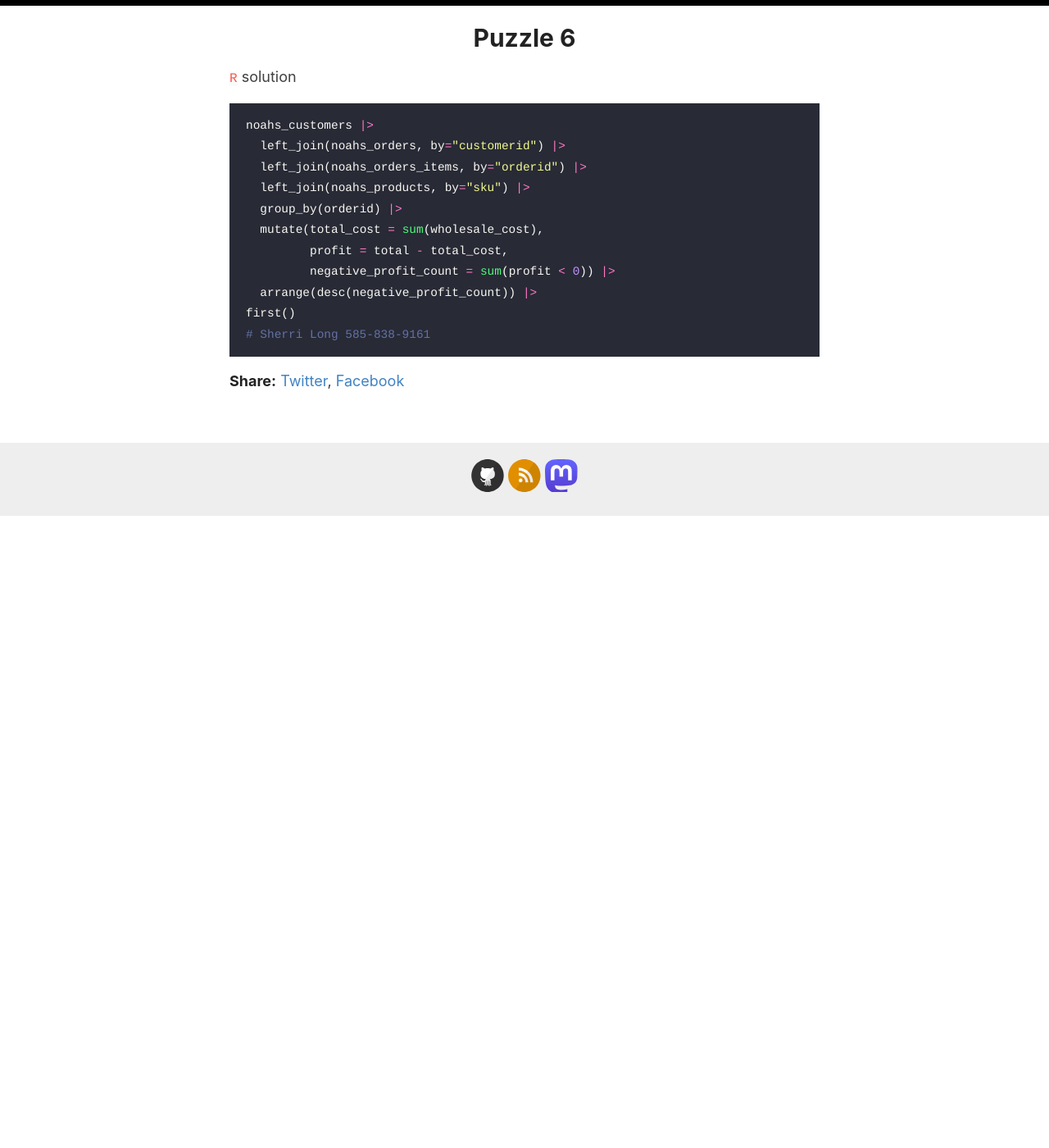
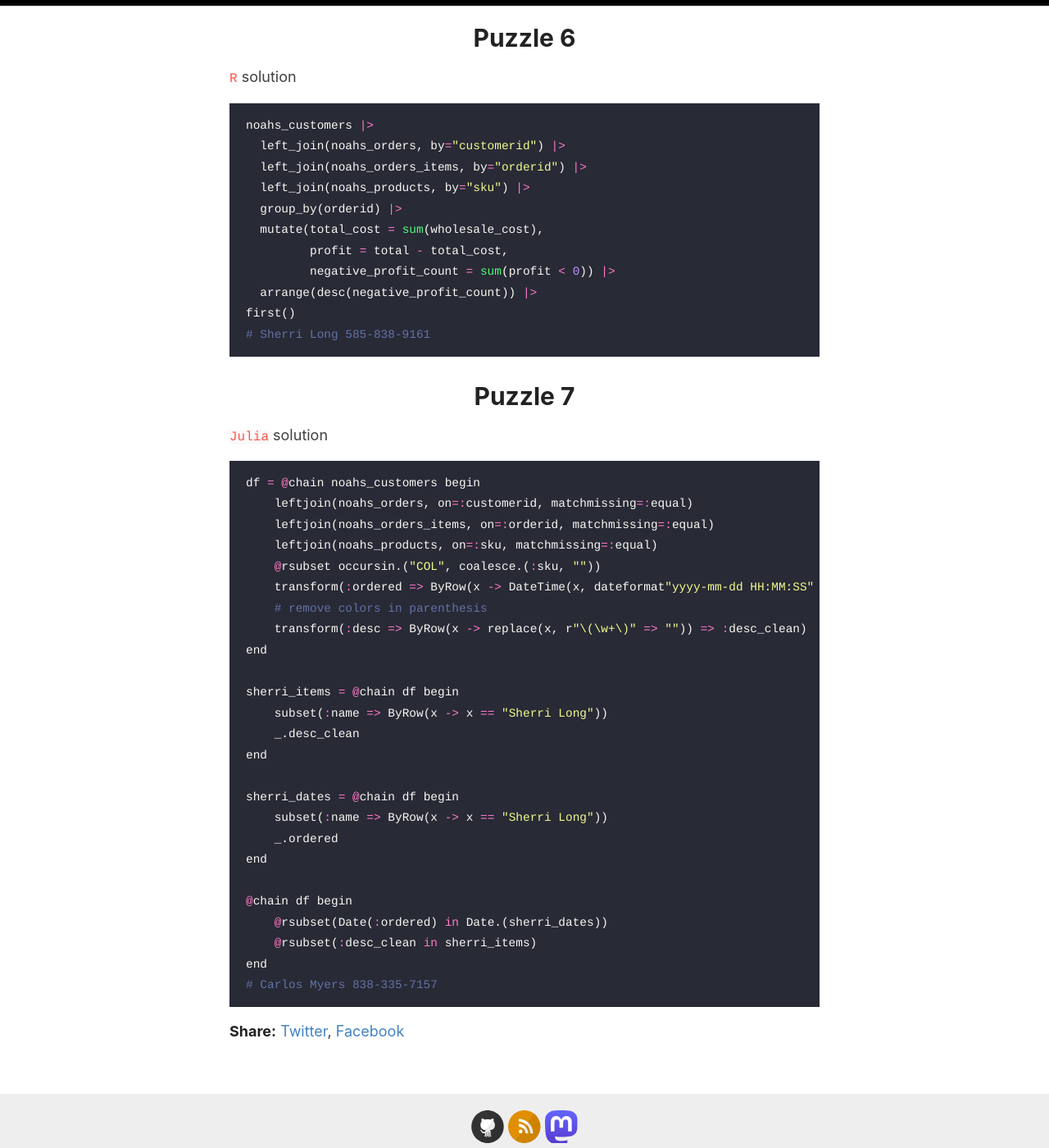
Before and after one commit to krz/krz.github.io, a Jekyll site: the page built from _posts/2023-12-08-hanukkah-of-data.md, in a window 1280 px wide and 1400 px high, scrolled down 5164 px. Shown: the whole window at 82% size. Built offline with Jekyll 4.4.1, drawn with Linux system fonts in a browser that asks for light colours; before the commit the page ends 5794 px from its top, so only the background shows below that.

Commit message:
add puzzle 7

````diff
--- a/_posts/2023-12-08-hanukkah-of-data.md
+++ b/_posts/2023-12-08-hanukkah-of-data.md
@@ -203,3 +203,33 @@ noahs_customers |>
 first()
 # Sherri Long 585-838-9161
 ```
+
+# Puzzle 7
+`Julia` solution
+```R
+df = @chain noahs_customers begin
+    leftjoin(noahs_orders, on=:customerid, matchmissing=:equal)
+    leftjoin(noahs_orders_items, on=:orderid, matchmissing=:equal)
+    leftjoin(noahs_products, on=:sku, matchmissing=:equal)
+    @rsubset occursin.("COL", coalesce.(:sku, ""))
+    transform(:ordered => ByRow(x -> DateTime(x, dateformat"yyyy-mm-dd HH:MM:SS")) => :ordered)
+    # remove colors in parenthesis
+    transform(:desc => ByRow(x -> replace(x, r"\(\w+\)" => "")) => :desc_clean)
+end
+
+sherri_items = @chain df begin
+    subset(:name => ByRow(x -> x == "Sherri Long"))
+    _.desc_clean
+end
+
+sherri_dates = @chain df begin
+    subset(:name => ByRow(x -> x == "Sherri Long"))
+    _.ordered
+end
+
+@chain df begin
+    @rsubset(Date(:ordered) in Date.(sherri_dates))
+    @rsubset(:desc_clean in sherri_items)
+end
+# Carlos Myers 838-335-7157
+```
````
